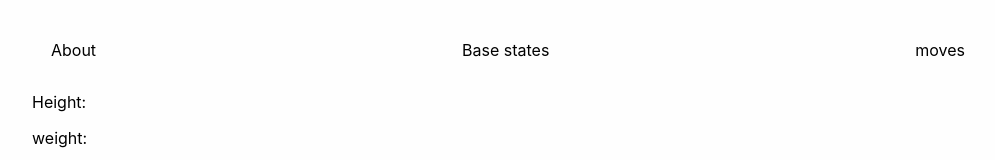
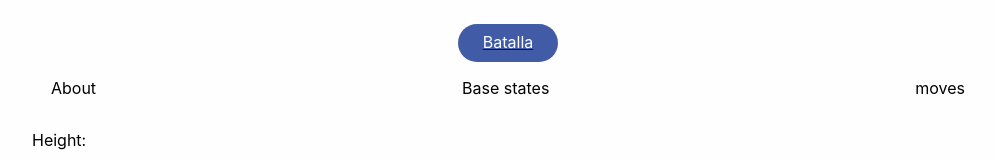
Before and after one commit to xXangel9Xx/poke-api, a React (Create React App) app: page /pokemons/1 in a window 1280 px wide. Shown: the top 160 px of the page, without its empty margins (132-1127 px from the left). Built offline with nearby package versions, Linux system fonts and the light colour scheme; no server answers.

Commit message:
nearly ready show pokemon

```diff
--- a/src/App.js
+++ b/src/App.js
@@ -18,7 +18,10 @@ function App() {
             exact
             path="/pokemons/:id"
             component={Show}/>
-
+          <Route
+            exact
+            path="/pokemons/:id/battle"
+          />
         </Switch>
 
       </div>
--- a/src/assets/componentsShowAssets/board.css
+++ b/src/assets/componentsShowAssets/board.css
@@ -5,6 +5,23 @@
     .detail-pokemon{
         display: flex;
         justify-content: space-around;
+    }
+    .details:hover{
+        border-bottom: solid #415BA6;;
+    }
+    .battle-show{
+        padding-top: 8px;
+        width: 100px;
+        height: 30px;
+        text-align: center;
+        margin: auto;
+        background-color: #415BA6;
+        color: white;
+        text-decoration: none;
+        border-radius: 30px
+    }
+    .battle-text{
+        margin: 0px;
     }
 
 }
--- a/src/components/componentsShow/board.jsx
+++ b/src/components/componentsShow/board.jsx
@@ -1,5 +1,6 @@
-import React, {useState,useEffect} from 'react'
-import '../../assets/componentsShowAssets/board.css'
+import React, {useState,useEffect} from 'react';
+import '../../assets/componentsShowAssets/board.css';
+import { Link } from 'react-router-dom';
 import Pokemon from './pokemon'
 import About from './about'
 import BaseState from './baseStates'
@@ -17,7 +18,7 @@ const Board = (props) => {
 
         }
     },[props.pokemon])
-
+//#415BA6;
     useEffect(()=>{
     },[moves])
     function showAboutEvent(){
@@ -38,7 +39,13 @@ const Board = (props) => {
                 pokemonId={props.pokemon.id}
                 pokemonTypes={props.pokemon.types}
             />
+
             <div className="container-detail-pokemon">
+                            <Link to={`/pokemons/${props.pokemon.id}/battle`} >
+                    <div className="battle-show">
+                        <p className="battle-text">Batalla</p>
+                    </div>
+                </Link>
             <div className="detail-pokemon">
                 <div className="details" onClick={showAboutEvent}><p>About</p></div>
                 <div className="details states" onClick={showBaseStateEvent}><p>Base states</p></div>
--- /dev/null
+++ b/src/pages/battle.jsx
@@ -0,0 +1 @@
+import React,{useState,useEffect} from 'react';
```
